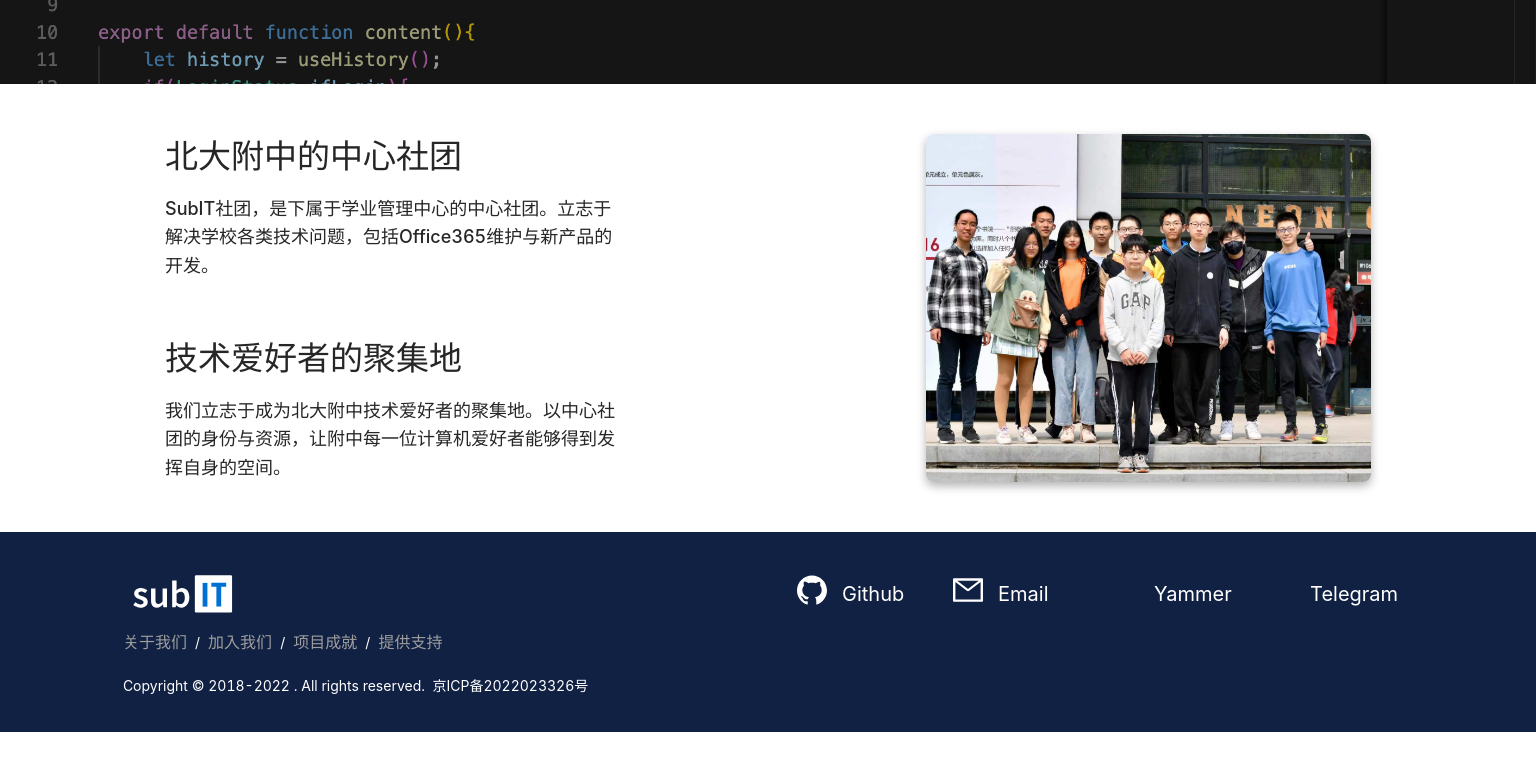
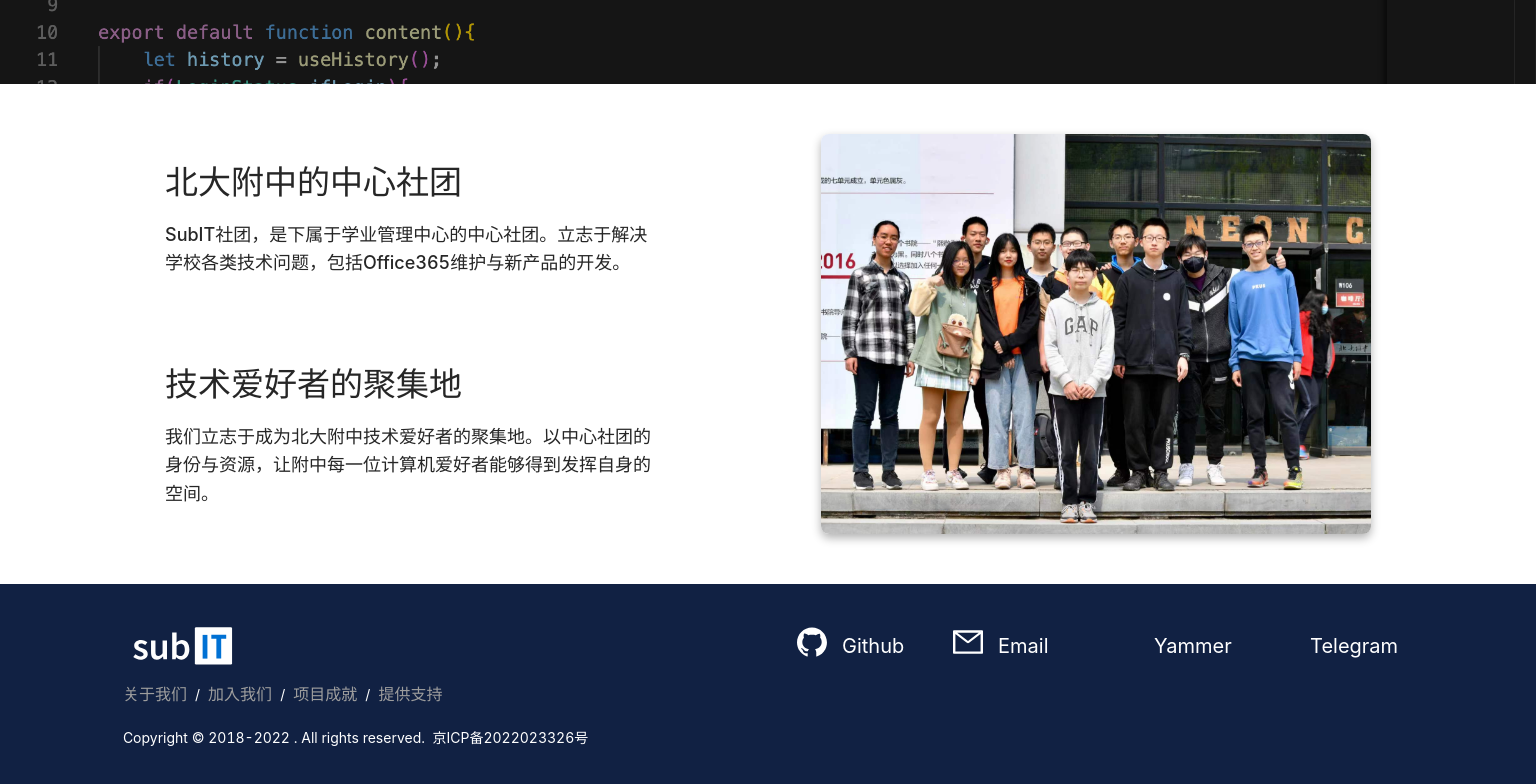
Before and after one commit to subitlab/subit_official_react, a Next.js app: page / in a window 1536 px wide. Shown: the part 367-1151 px from the top of the page. Before the commit the page ends 1099 px from the top, so only its background shows below. Built offline with nearby package versions, Linux system fonts and the light colour scheme.

Commit message:
fix css bug

```diff
--- a/styles/Home/components/TwoPartDetail.module.css
+++ b/styles/Home/components/TwoPartDetail.module.css
@@ -31,6 +31,7 @@
 }
 
 .frame {
+    max-width: 100%;
     transition: all .25s ease-in-out;
     width: 450px;
     height: 348px;
@@ -48,6 +49,16 @@
     align-self: stretch
 }
 
+@media (min-width: 1444px) {
+    .photo {
+        width: 550px;
+        height: 400px;
+    }
+
+    .frame {
+        width: 500px;
+    }
+}
 
 @media (max-width: 1260px) {
     @media (min-width: 920px) {
```
